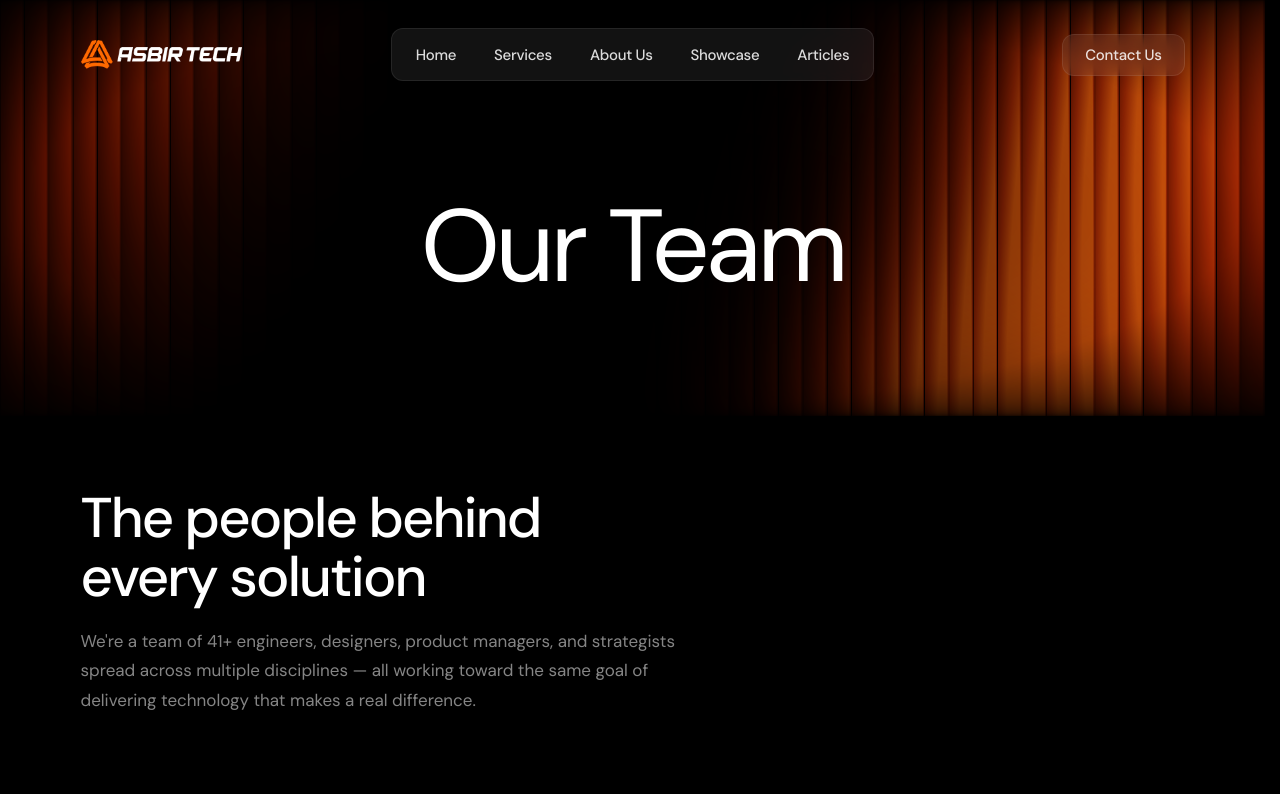
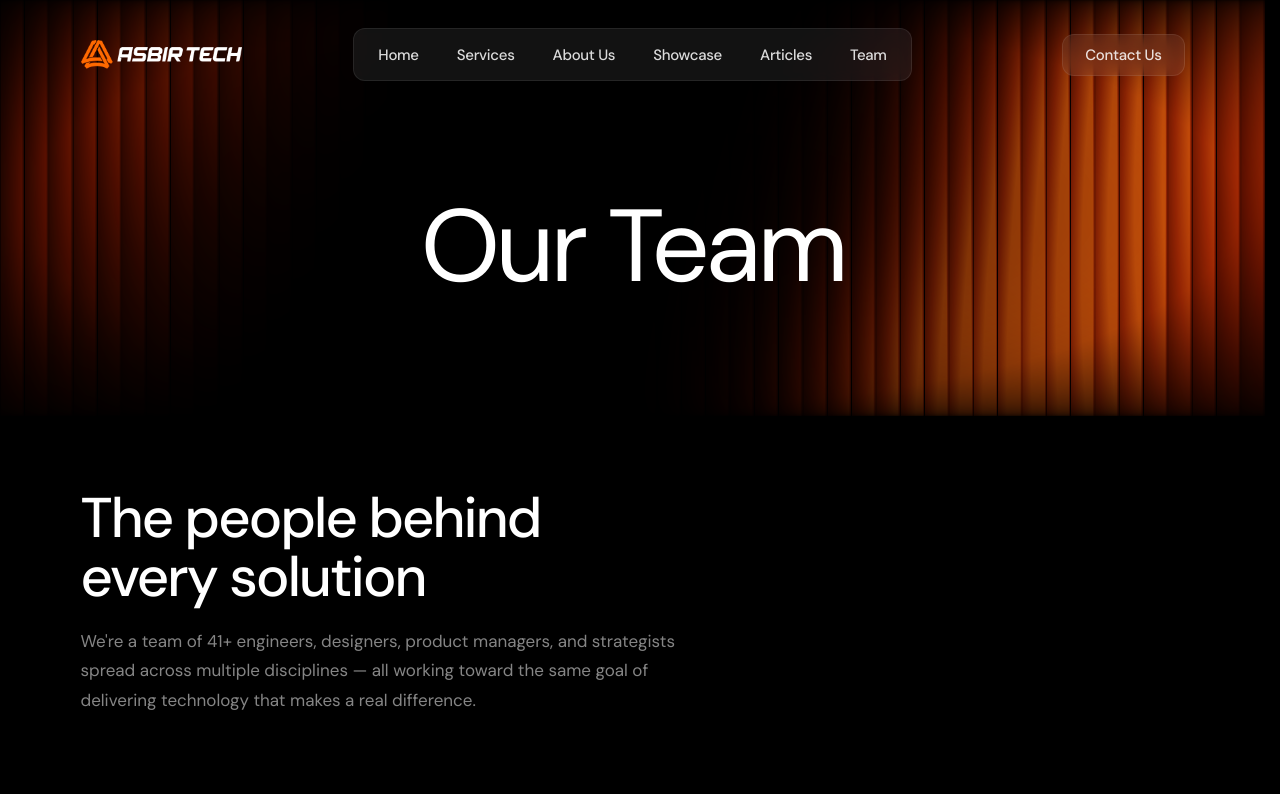
Before and after one commit to michaeldiopenes7/asbirtech-redo, a React (Vite) app: page /team in a window 1280 px wide. Shown: the top 794 px of the page. Built offline with nearby package versions, Linux system fonts and the light colour scheme.

Commit message:
Comment out hero partners

```diff
--- a/src/components/layout/Hero.jsx
+++ b/src/components/layout/Hero.jsx
@@ -1,7 +1,7 @@
 import Nav from './Nav'
 import HeroContent from './HeroContent'
 import GradientBlinds from '../webgl/GradientBlinds'
-import Partners from './Partners'
+// import Partners from './Partners'
 import './Hero.css'
 
 export default function Hero() {
@@ -12,7 +12,7 @@ export default function Hero() {
       </div>
       <div className="container"><Nav /></div>
       <HeroContent />
-      <Partners />
+      {/* <Partners /> */}
     </div>
   )
 }
--- a/src/components/layout/Nav.jsx
+++ b/src/components/layout/Nav.jsx
@@ -33,6 +33,7 @@ export default function Nav() {
         <li><a href="/#about">About Us</a></li>
         <li><a href="/#work">Showcase</a></li>
         <li><a href="/#articles">Articles</a></li>
+        <li><Link to="/team">Team</Link></li>
       </ul>
 
       <div className="nav-cta">
@@ -60,6 +61,7 @@ export default function Nav() {
           <a href="/#about" className="nav-mobile-link" onClick={closeMenu}>About Us</a>
           <a href="/#work" className="nav-mobile-link" onClick={closeMenu}>Showcase</a>
           <a href="/#articles" className="nav-mobile-link" onClick={closeMenu}>Articles</a>
+          <Link to="/team" className="nav-mobile-link" onClick={closeMenu}>Team</Link>
           <div className="nav-mobile-divider" />
           <Link to="/contact" className="nav-mobile-cta" onClick={closeMenu}>Contact Us</Link>
         </div>
```
